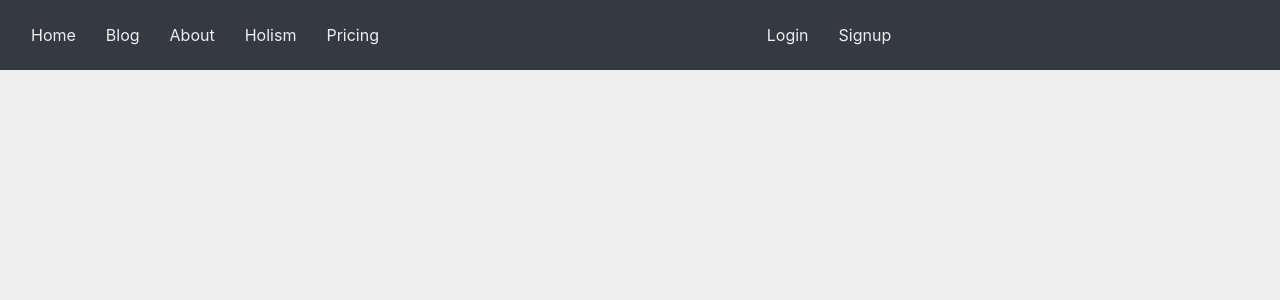
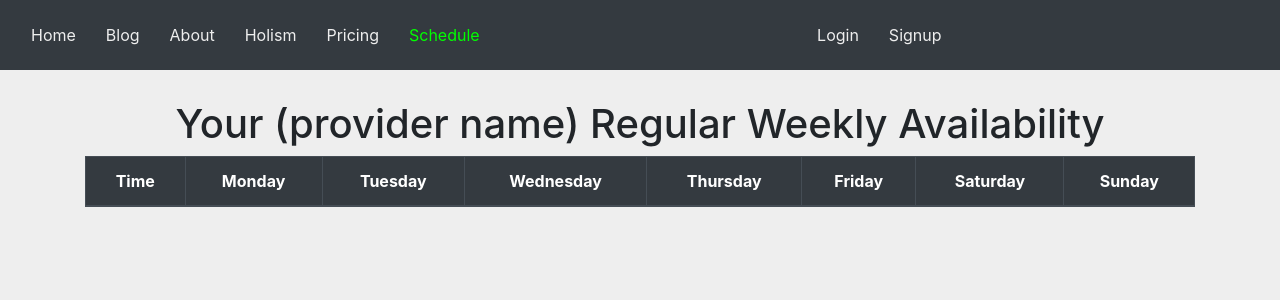
Before and after one commit to iambryanhaney/pure-life-frontend, a React (Create React App) app: page /schedule in a window 1280 px wide. Shown: the top 300 px of the page. Built offline with nearby package versions, Linux system fonts and the light colour scheme; no server answers.

Commit message:
added schedule tab

```diff
--- a/package.json
+++ b/package.json
@@ -7,6 +7,7 @@
     "@testing-library/react": "^9.3.2",
     "@testing-library/user-event": "^7.1.2",
     "bootstrap": "^4.5.0",
+    "moment": "^2.27.0",
     "react": "^16.13.1",
     "react-bootstrap": "^1.0.1",
     "react-dom": "^16.13.1",
--- a/src/App.js
+++ b/src/App.js
@@ -12,6 +12,7 @@ import Blog from './containers/Blog'
 import Home from './containers/Home'
 import Holism from './containers/Holism'
 import Pricing from './containers/Pricing'
+import Schedule from './containers/Schedule'
 import Login from './components/Login'
 import Signup from './components/Signup'
 
@@ -60,6 +61,7 @@ class App extends React.Component {
           <Route path='/about' exact render={() => <About />} />
           <Route path='/holism' exact render={() => <Holism />} />
           <Route path='/pricing' exact render={() => <Pricing />} />
+          <Route path='/schedule' exact render={() => <Schedule />} />
           <Route path='/logout' exact render={() => this.logout} />
           <Route path='/signup' exact render={() => <Signup setUser={this.setUser} signupURL={signupURL} />} />
           <Route path='/login' exact render={() => <Login loginURL={userLoginURL} setUser={this.setUser} />} />
--- /dev/null
+++ b/src/Components/Timeslot.js
@@ -0,0 +1,22 @@
+import React from 'react'
+
+
+
+
+export default function Timeslot(props) {
+    const { day, hour, available } = props.timeslot
+
+    return (
+        <>
+        { available ?
+            <td style={{ textAlign: 'center', backgroundColor: '#21c40c' }}
+                onClick={() => props.clickTimeslot(props.timeslot)}>
+            Available
+            </td>
+            :
+            <td style={{ textAlign: 'center' }} onClick={() => props.clickTimeslot(props.timeslot)}>
+            </td>
+        }
+        </>
+    )
+}
--- a/src/containers/Nav.js
+++ b/src/containers/Nav.js
@@ -12,6 +12,7 @@ export default function NavSite(props) {
                 <NavLink to="/about" activeStyle={{ color: '#00FF00' }}>About </NavLink>
                 <NavLink to="/holism" activeStyle={{ color: '#00FF00' }}>Holism </NavLink>
                 <NavLink to="/pricing" activeStyle={{ color: '#00FF00' }}>Pricing </NavLink>
+                <NavLink to="/schedule" activeStyle={{ color: '#00FF00' }}>Schedule</NavLink>
             </Nav>
             <Nav className="mr-auto">
                 {
--- /dev/null
+++ b/src/containers/Schedule.js
@@ -0,0 +1,111 @@
+import React, { Component } from 'react'
+import moment from 'moment'
+import Table from 'react-bootstrap/Table'
+import Timeslot from '../components/Timeslot'
+
+
+
+
+
+const PROVIDER_URL = 'http://localhost:3001/providers'
+const TIMESLOT_URL = 'http://locaLhost:3001/timeslots'
+
+
+export default class Schedule extends Component {
+
+    constructor() {
+        super()
+        this.state = {
+            timeslots: []
+        }
+    }
+
+    componentDidMount() {
+        fetch(`${PROVIDER_URL}/1/schedule`)
+        .then(resp => resp.json())
+        .then(timeslots => this.setTimeslots(timeslots))
+        .catch(err => console.error(err))
+    }
+
+    setTimeslots = (timeslots) => {
+        this.setState({ timeslots: timeslots })
+     }
+
+    buildTableRows = () => {
+        const table = []
+        for (let hour = 6; hour <= 22; hour++) {
+            table.push(
+                <tr>
+                    <td style={{ textAlign: 'center' }}>
+                        { hour <= 12 ? hour : hour-12 }:00 { hour < 12 ? 'AM' : 'PM' }
+                    </td>
+                    { this.buildTableColumns(hour) }
+                </tr>
+            )
+        }
+        return table
+    }
+
+    buildTableColumns = (hour) => {
+        const columns = []
+
+        // for (let day = 0; day <= 6; day++) {
+        //     const ts = this.state.timeslots.find(ts => ts.day === day && ts.hour === hour)
+        //     columns.push(
+        //         <Timeslot timeslot={ts} clickTimeslot={this.clickTimeslot} />
+        //     )
+        // }
+
+        const timeslots = this.state.timeslots.filter(ts => ts.hour === hour).sort((a,b) => a.id < b.id ? -1 : 1)
+        timeslots.forEach(timeslot => columns.push(<Timeslot timeslot={timeslot} clickTimeslot={this.clickTimeslot} />))
+
+        return columns
+    }
+
+    clickTimeslot = (timeslot) => {
+        fetch(`${TIMESLOT_URL}/${timeslot.id}`, {
+            method: "PATCH",
+            headers: {
+                'Content-Type': 'application/json',
+                'Accept': 'application/json'
+            },
+            body: JSON.stringify({ available: !timeslot.available })
+        })
+        .then(resp => resp.json())
+        .then(timeslot => this.updateTimeslot(timeslot))
+        .catch(err => console.error(err))
+    }
+
+    updateTimeslot = (timeslot) => {
+        const updatedTimeslots = this.state.timeslots.map(ts => ts.id === timeslot.id ? timeslot : ts)
+        this.setState({ timeslots: updatedTimeslots })
+    }
+
+    render() {
+        return (
+            <div>
+                <h1 style={{ textAlign: 'center'}}>Your (provider name) Regular Weekly Availability</h1>
+                {/* <h2>{moment().format('dddd')}</h2> */}
+                <Table striped bordered hover variant="dark">
+                    <thead>
+                        <tr>
+                            <th style={{ textAlign: 'center' }}>Time</th>
+                            <th style={{ textAlign: 'center' }}>Monday</th>
+                            <th style={{ textAlign: 'center' }}>Tuesday</th>
+                            <th style={{ textAlign: 'center' }}>Wednesday</th>
+                            <th style={{ textAlign: 'center' }}>Thursday</th>
+                            <th style={{ textAlign: 'center' }}>Friday</th>
+                            <th style={{ textAlign: 'center' }}>Saturday</th>
+                            <th style={{ textAlign: 'center' }}>Sunday</th>
+                        </tr>
+                    </thead>
+                    <tbody>
+                        { this.state.timeslots.length > 0 ? this.buildTableRows() : null }
+                    </tbody>
+
+                </Table>
+                {/* <h6 style={{textAlign:'center'}}>Financial Hardship Rates and Plan Discounts Available Upon Request </h6> */}
+            </div>
+        )
+    }
+}
```
Also changed, not shown: 1 other file (tests, documents, lock files or other folders).
